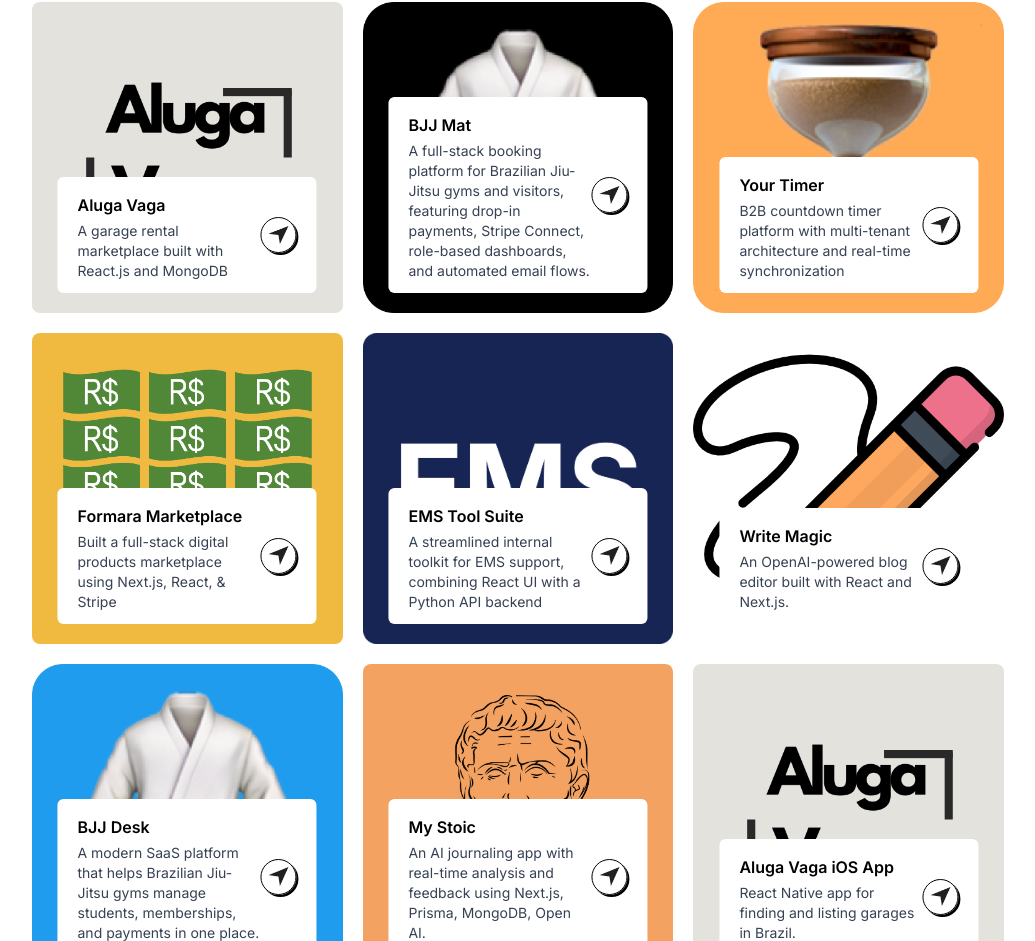
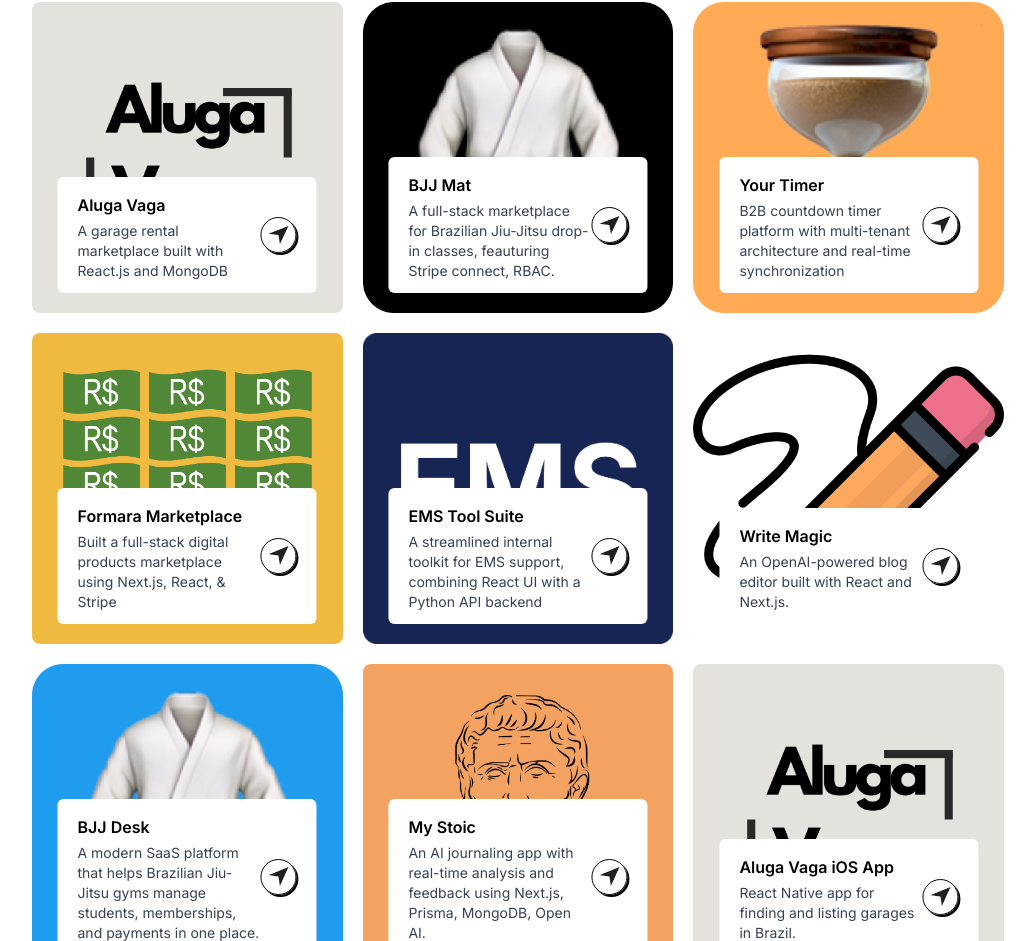
Before and after one commit to jmkenyon/joshmkenyon, a Next.js app: page / in a window 1280 px wide. Shown: the part 962-1903 px from the top of the page, without its empty margins (122-1157 px from the left). Built offline with nearby package versions, Linux system fonts and the light colour scheme.

Commit message:
shortened bjjmat des

```diff
--- a/public/assets/assets.js
+++ b/public/assets/assets.js
@@ -90,7 +90,7 @@
   {
     title: "BJJ Mat",
     description:
-      "A full-stack booking platform for Brazilian Jiu-Jitsu gyms and visitors, featuring drop-in payments, Stripe Connect, role-based dashboards, and automated email flows.",
+      "A full-stack marketplace for Brazilian Jiu-Jitsu drop-in classes, feauturing Stripe connect, RBAC.",
     bgImage: "/bjjmat.png",
     link: "https://bjjmat.io",
   },
```
